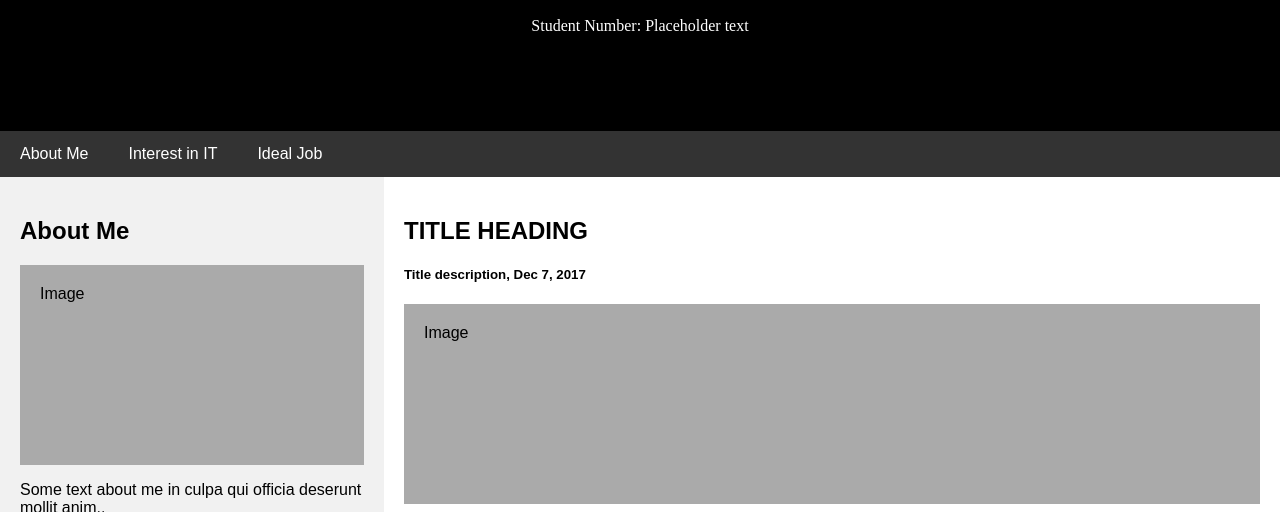
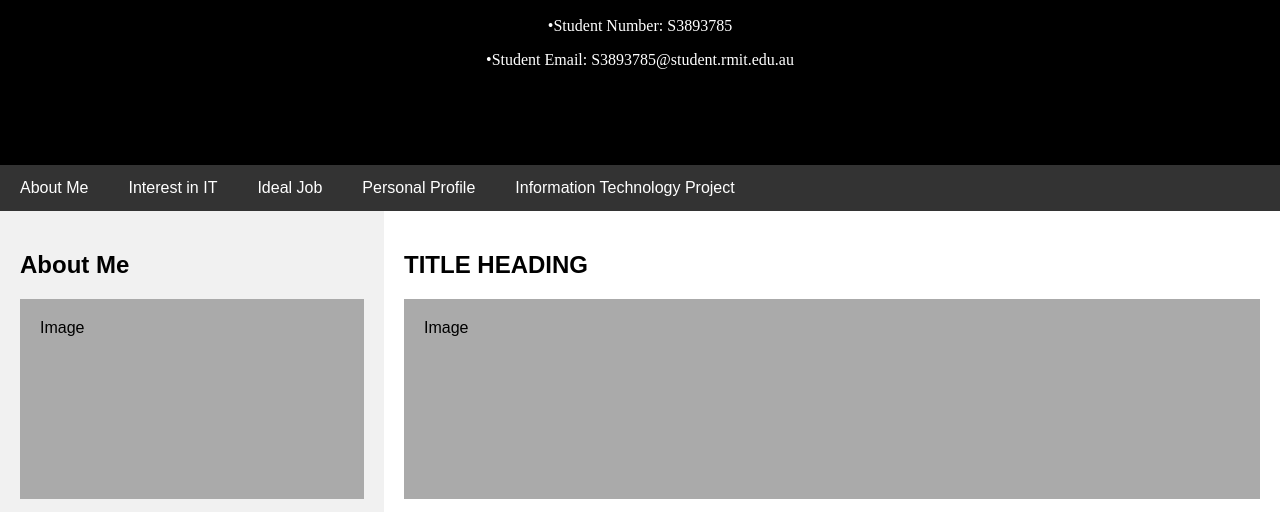
Before and after one commit to SeanAtho/3.0.0-Assessment-Task-1, a plain HTML site: page index.html in a window 1280 px wide. Shown: the part 285-797 px from the top of the page. Drawn offline with Linux system fonts and the light colour scheme.

Commit message:
updated text to header

```diff
--- a/index.html
+++ b/index.html
@@ -11,13 +11,16 @@
     <div class="header">
       <h1>Sean Atherton</h1>
       <h2>Introduction to Information Technology</h2>
-      <p>Student Number: Placeholder text</p>
+      <p>•Student Number: S3893785</p>
+      <p>•Student Email: S3893785@student.rmit.edu.au </p>
     </div>
 
     <div class="navbar">
       <a href="#">About Me</a>
       <a href="#">Interest in IT</a>
       <a href="#">Ideal Job</a>
+      <a href="#">Personal Profile</a>
+      <a href="#">Information Technology Project</a>
     </div>
 
     <div class="row">
@@ -34,13 +37,11 @@
 
       <div class="main">
         <h2>TITLE HEADING</h2>
-        <h5>Title description, Dec 7, 2017</h5>
         <div class="fakeimg" style="height:200px;">Image</div>
         <p>Some text..</p>
         <p>Sunt in culpa qui officia deserunt mollit anim id est laborum consectetur adipiscing elit, sed do eiusmod tempor incididunt ut labore et dolore magna aliqua. Ut enim ad minim veniam, quis nostrud exercitation ullamco.</p>
         <br>
         <h2>TITLE HEADING</h2>
-        <h5>Title description, Sep 2, 2017</h5>
         <div class="fakeimg" style="height:200px;">Image</div>
         <p>Some text..</p>
         <p>Sunt in culpa qui officia deserunt mollit anim id est laborum consectetur adipiscing elit, sed do eiusmod tempor incididunt ut labore et dolore magna aliqua. Ut enim ad minim veniam, quis nostrud exercitation ullamco.</p>
```
